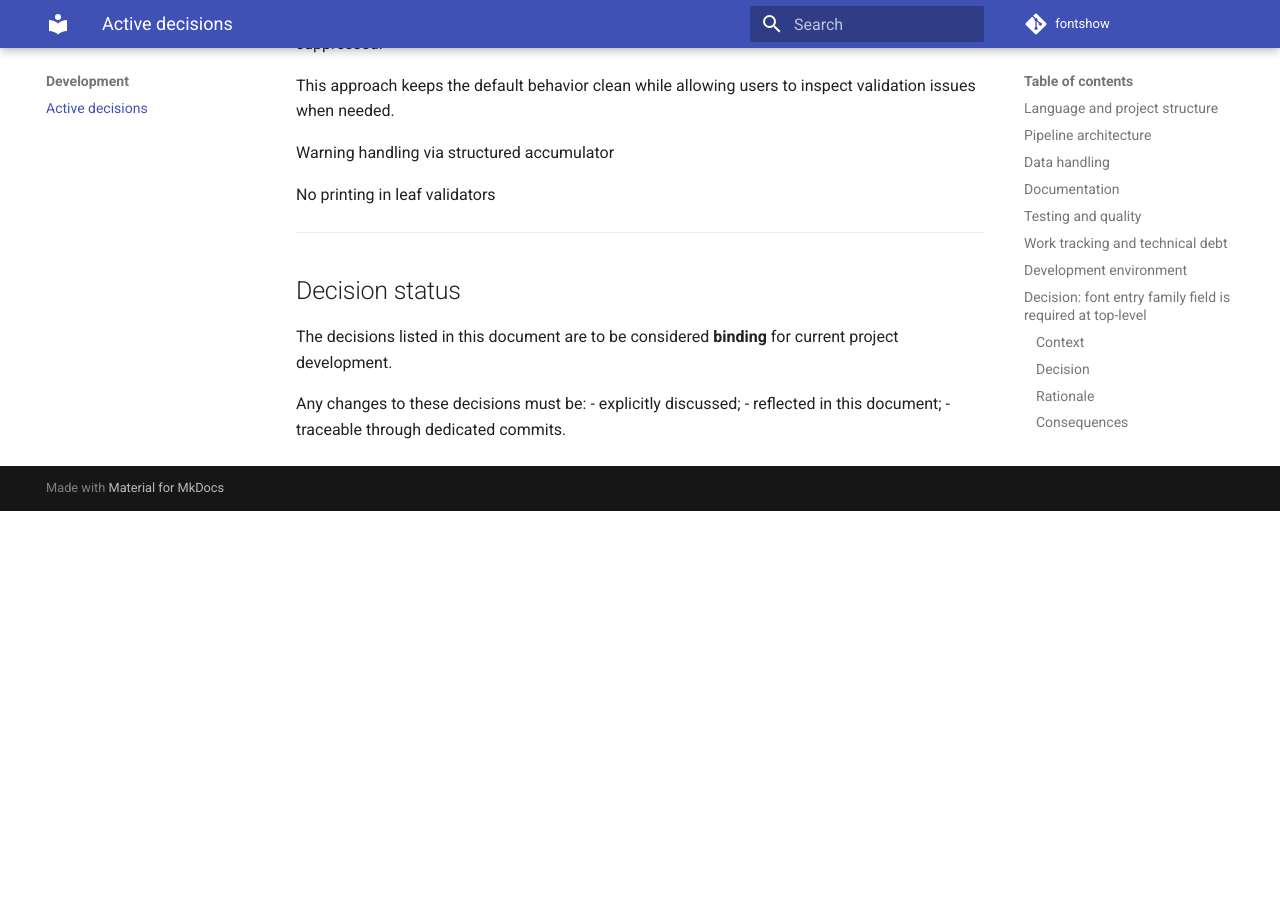
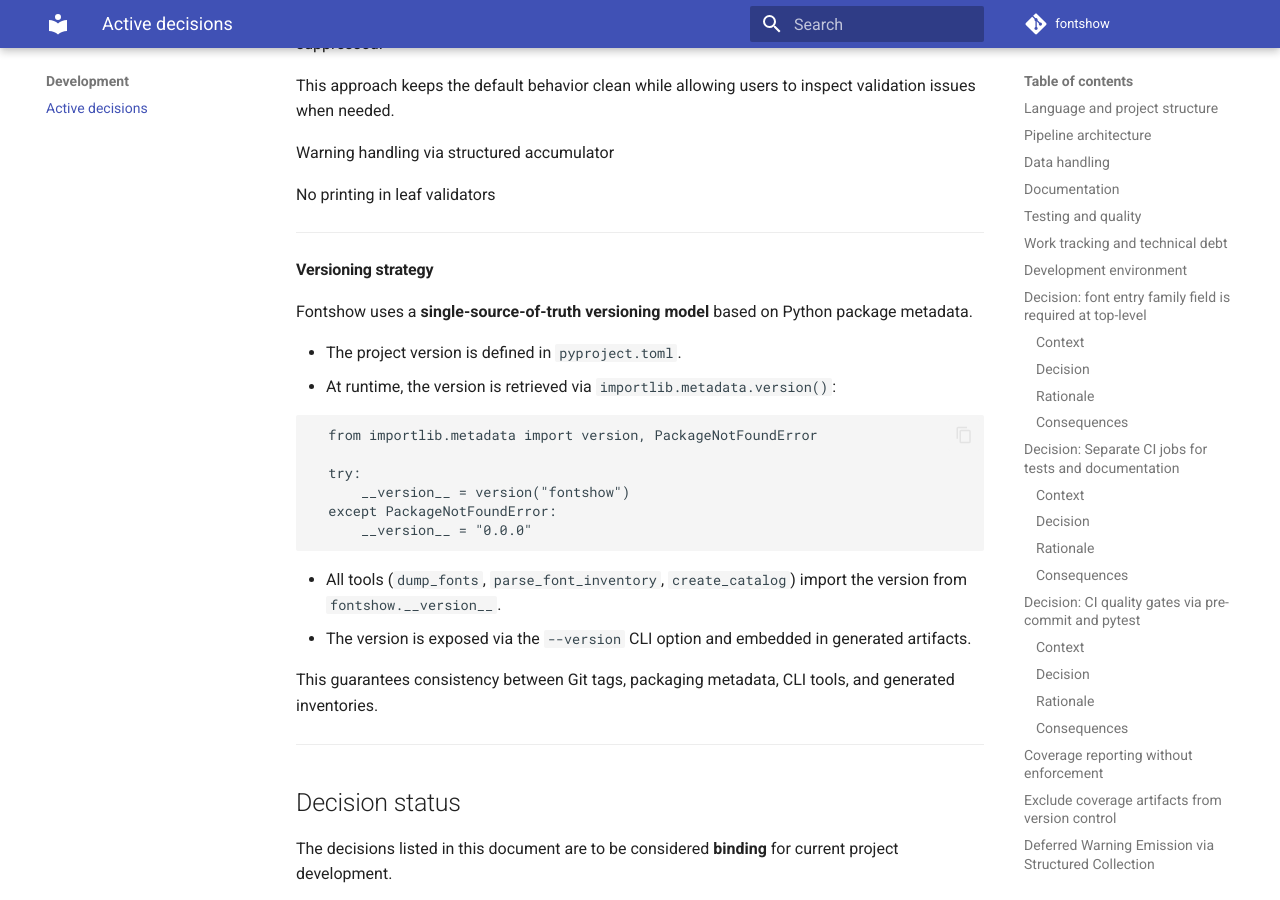
Before and after one commit to marco0560/Fontshow, an MkDocs documentation site: the page built from docs/decisions.md, in a window 1280 px wide and 900 px high, scrolled down 6000 px. Built offline with MkDocs 1.6.1 and Material for MkDocs 9.7.7, drawn with Linux system fonts in a browser that asks for light colours; comment, search, counter and statistics services are not loaded; before the commit the page ends 6511 px from its top, so only the background shows below that.

Commit message:
docs(dev): document project and CLI version strategy
Why:
- To ensure consistency between Git tags, packaging
metadata, CLI tools, and generated inventories.

What:
- Document the versioning strategy for the project and CLI.

Notes:
-

Refs: #

````diff
--- a/docs/decisions.md
+++ b/docs/decisions.md
@@ -251,6 +251,33 @@
 
 ---
 
+#### Versioning strategy
+
+Fontshow uses a **single-source-of-truth versioning model** based on
+Python package metadata.
+
+- The project version is defined in `pyproject.toml`.
+- At runtime, the version is retrieved via `importlib.metadata.version()`:
+
+```python
+  from importlib.metadata import version, PackageNotFoundError
+
+  try:
+      __version__ = version("fontshow")
+  except PackageNotFoundError:
+      __version__ = "0.0.0"
+```
+
+- All tools (`dump_fonts`, `parse_font_inventory`, `create_catalog`) import
+  the version from `fontshow.__version__`.
+- The version is exposed via the `--version` CLI option and embedded in
+  generated artifacts.
+
+This guarantees consistency between Git tags, packaging metadata,
+CLI tools, and generated inventories.
+
+---
+
 ## Decision status
 
 The decisions listed in this document are to be considered **binding** for current project development.
````
Also changed, not shown: docs/data_dictionary.md (+2 -2 lines), 1 other file.
